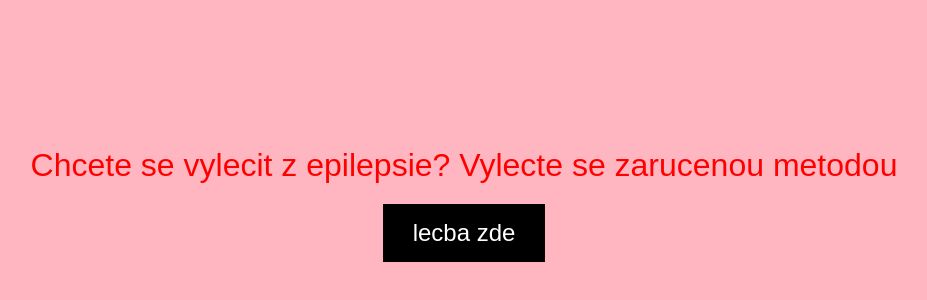
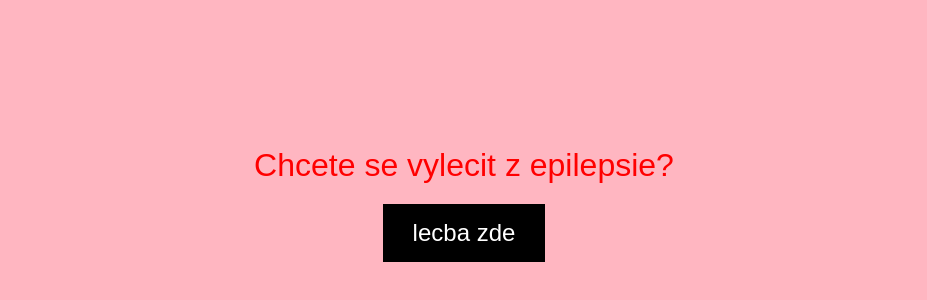
Before and after one commit to skdgdakgoer/lecba-epilepsie, a plain HTML site: page predstranka.html in a window 1280 px wide. Shown: the part 196-496 px from the top of the page, without its empty margins (176-1103 px from the left). Drawn offline with Linux system fonts and the light colour scheme.

Commit message:
Add files via upload

```diff
--- a/predstranka.html
+++ b/predstranka.html
@@ -42,7 +42,7 @@
 </head>
 <body>
     <div class="container">
-        <div class="warning">Chcete se vylecit z epilepsie? Vylecte se zarucenou metodou</div>
+        <div class="warning">Chcete se vylecit z epilepsie?</div>
         <a href="index.html" class="button">lecba zde</a>
     </div>
 </body>
```
